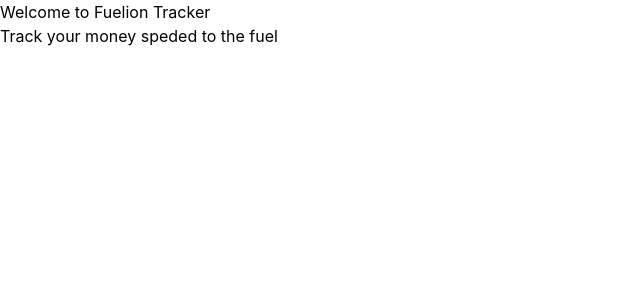
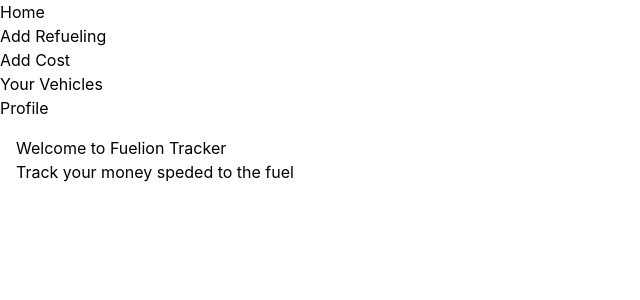
Before and after one commit to Bedol/fuelion-tracker, a Next.js app: page / in a window 1280 px wide. Shown: the top 300 px of the page, without its empty margins (0-640 px from the left). Built offline with nearby package versions, Linux system fonts and the light colour scheme.

Commit message:
Create a frew main components

```diff
--- /dev/null
+++ b/components/Layout.tsx
@@ -0,0 +1,17 @@
+import Sidebar from "./Sidebar";
+
+type LayoutProps = {
+  children: unknown;
+};
+
+const Layout = (props: LayoutProps) => {
+  return (
+    <div className="container">
+      <Sidebar />
+
+      {props.children}
+    </div>
+  );
+};
+
+export default Layout;
--- /dev/null
+++ b/components/Sidebar.tsx
@@ -0,0 +1,17 @@
+import SidebarLink from "./SidebarLink";
+
+const Sidebar = () => {
+  return (
+    <div>
+      <ul className="list-reset">
+        <SidebarLink name="Home" path="#" />
+        <SidebarLink name="Add Refueling" path="#" />
+        <SidebarLink name="Add Cost" path="#" />
+        <SidebarLink name="Your Vehicles" path="#" />
+        <SidebarLink name="Profile" path="#" />
+      </ul>
+    </div>
+  );
+};
+
+export default Sidebar;
--- /dev/null
+++ b/components/SidebarLink.tsx
@@ -0,0 +1,20 @@
+import Link from "next/link";
+
+type SidebarLinkProps = {
+  path: string;
+  name: string;
+};
+
+const SidebarLink = ({ path, name }: SidebarLinkProps) => {
+  return (
+    <li>
+      <Link href={path}>
+        <a>
+          <span>{name}</span>
+        </a>
+      </Link>
+    </li>
+  );
+};
+
+export default SidebarLink;
--- a/pages/api/hello.ts
+++ b/pages/api/hello.ts
@@ -2,10 +2,10 @@
 
 import { NextApiRequest, NextApiResponse } from "next";
 
-type Data = {
+type HelloData = {
   name: string;
 };
 
-export default (req: NextApiRequest, res: NextApiResponse<Data>) => {
+export default (req: NextApiRequest, res: NextApiResponse<HelloData>) => {
   res.status(200).json({ name: "John Doe" });
 };
--- a/pages/index.tsx
+++ b/pages/index.tsx
@@ -1,18 +1,18 @@
 import Head from "next/head";
-import styles from "../styles/Home.module.css";
+import Layout from "../components/Layout";
 
 export default function Home() {
   return (
-    <div>
+    <Layout>
       <Head>
-        <title>Create Next App</title>
+        <title>Fuelion Tracker</title>
         <link rel="icon" href="/favicon.ico" />
       </Head>
 
-      <main>
+      <main className="p-4">
         <h1>Welcome to Fuelion Tracker</h1>
         <p>Track your money speded to the fuel</p>
       </main>
-    </div>
+    </Layout>
   );
 }
```
